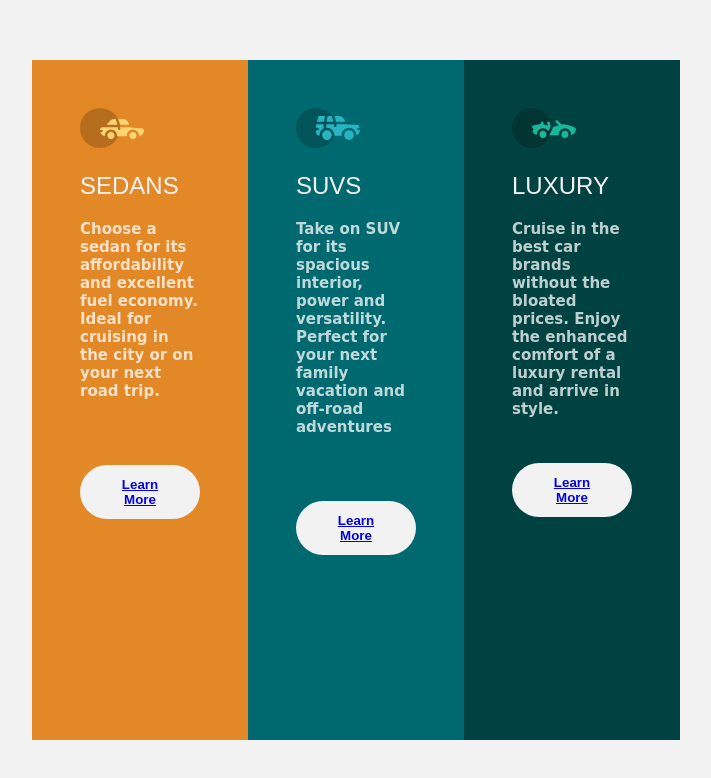
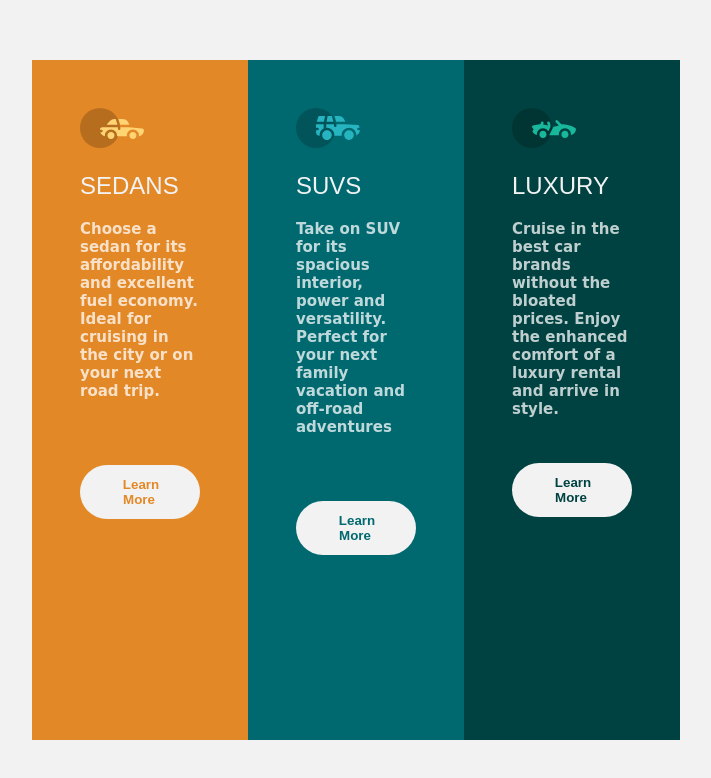
Before and after one commit to Alachi24/Column-Card, a plain HTML site: page index.html in a window 1280 px wide. Shown: the whole page, without its empty margins (284-995 px from the left). Drawn offline with Linux system fonts and the light colour scheme.

Commit message:
small changes

```diff
--- a/style.css
+++ b/style.css
@@ -66,6 +66,14 @@ p {
   cursor: pointer;
 }
 
+.first button a {
+  background-color: hsl(0, 0%, 95%);
+  color: hsl(31, 77%, 52%);
+  text-decoration: none;
+  border: 2px solid transparent;
+  cursor: pointer;
+}
+
 .second button {
   background-color: hsl(0, 0%, 95%);
   color: hsl(184, 100%, 22%);
@@ -79,6 +87,14 @@ p {
   cursor: pointer;
 }
 
+.second button a {
+  background-color: hsl(0, 0%, 95%);
+  color: hsl(184, 100%, 22%);
+  text-decoration: none;
+  border: 2px solid transparent;
+  cursor: pointer;
+}
+
 .third button {
   background-color: hsl(0, 0%, 95%);
   color: hsl(179, 100%, 13%);
@@ -89,6 +105,14 @@ p {
   border-radius: 30px;
   margin-top: 45px;
   transition: 0.4s;
+  cursor: pointer;
+}
+
+.third button a {
+  background-color: hsl(0, 0%, 95%);
+  color: hsl(179, 100%, 13%);
+  text-decoration: none;
+  border: 2px solid transparent;
   cursor: pointer;
 }
 
```
